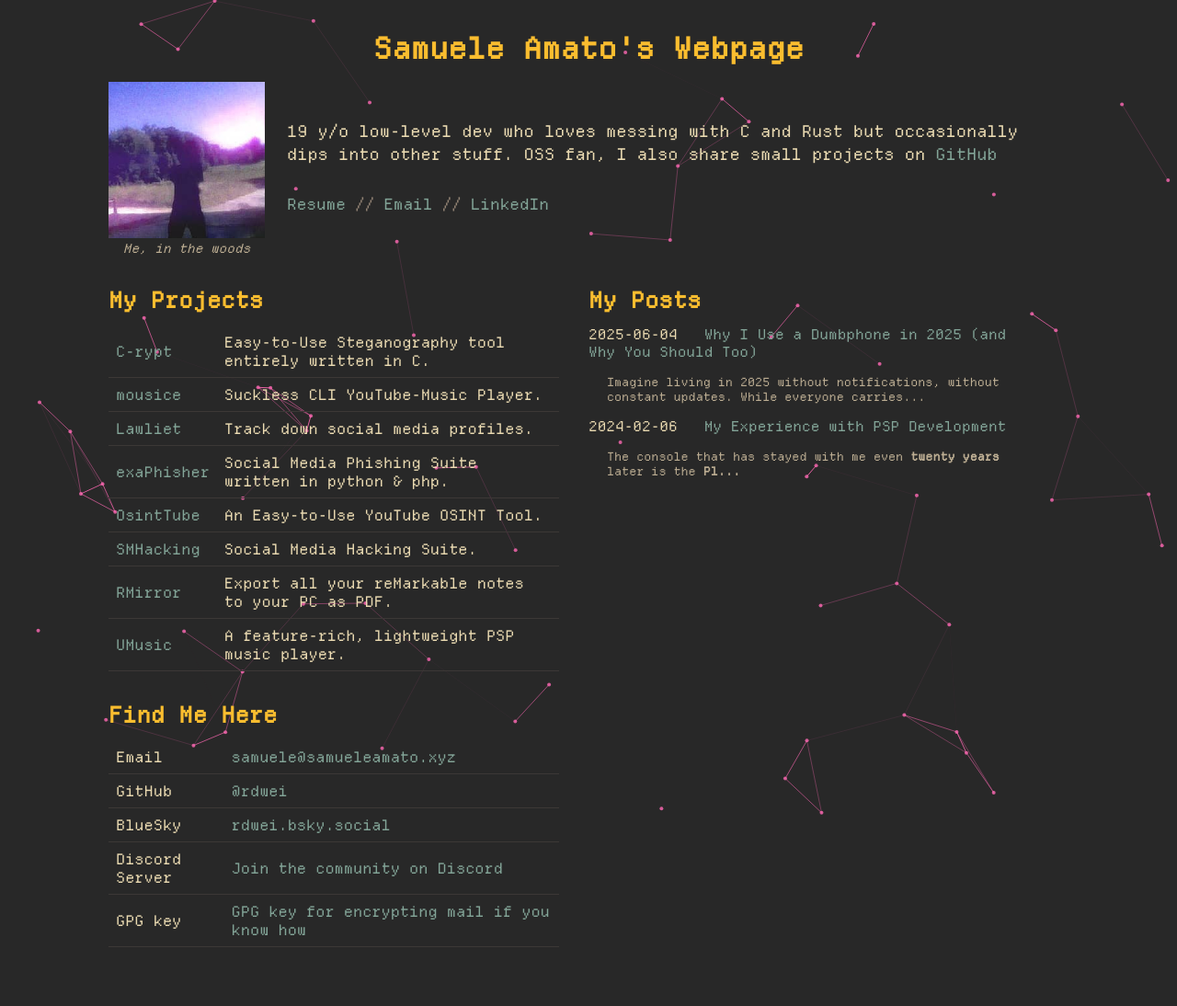
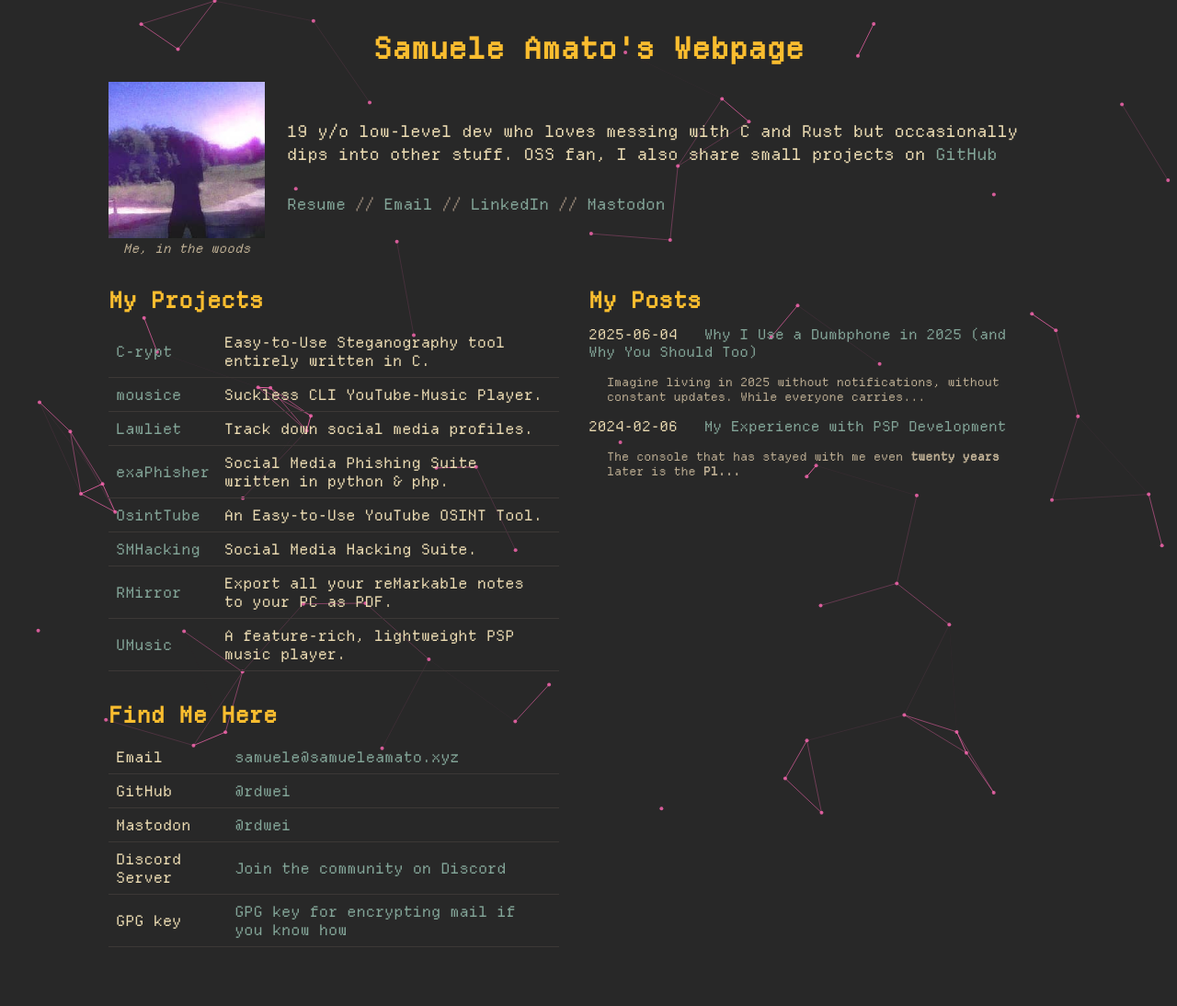
Before and after one commit to rdWei/website, a Jekyll site: the page built from index.html, in a window 1280 px wide. Shown: the whole page at 92% size. Built offline with Jekyll 4.4.1, drawn with Linux system fonts in a browser that asks for light colours.

Commit message:
Mon Jul 14 02:16:24 CEST 2025

```diff
--- a/index.html
+++ b/index.html
@@ -48,7 +48,9 @@
   <span>//</span>
   <a href="mailto:samuele@samueleamato.xyz">Email</a>
   <span>//</span>
-  <a href="https://linkedin.com/in/tuo-profilo">LinkedIn</a>
+  <a href="www.linkedin.com/in/samuele-amato-878bb3374">LinkedIn</a>
+  <span>//</span>
+  <a href="https://mastodon.social/@rdwei">Mastodon</a>
 </div>
 
 </div>
@@ -79,7 +81,7 @@
           <tbody>
             <tr><td>Email</td><td><a href="mailto:samuele@samueleamato.xyz">samuele@samueleamato.xyz</a></td></tr>
             <tr><td>GitHub</td><td><a href="https://github.com/rdwei">@rdwei</a></td></tr>
-            <tr><td>BlueSky</td><td><a href="https://bsky.app/profile/rdwei.bsky.social">rdwei.bsky.social</a></td></tr>
+            <tr><td>Mastodon</td><td><a href="https://mastodon.social/@rdwei">@rdwei</a></td></tr>
             <tr><td>Discord Server</td><td><a href="https://discord.com/invite/m4madyG7jp">Join the community on Discord</a></td></tr>
             <tr><td>GPG key</td><td><a href="gpg.txt">GPG key for encrypting mail if you know how</a></td></tr>
           </tbody>
```
